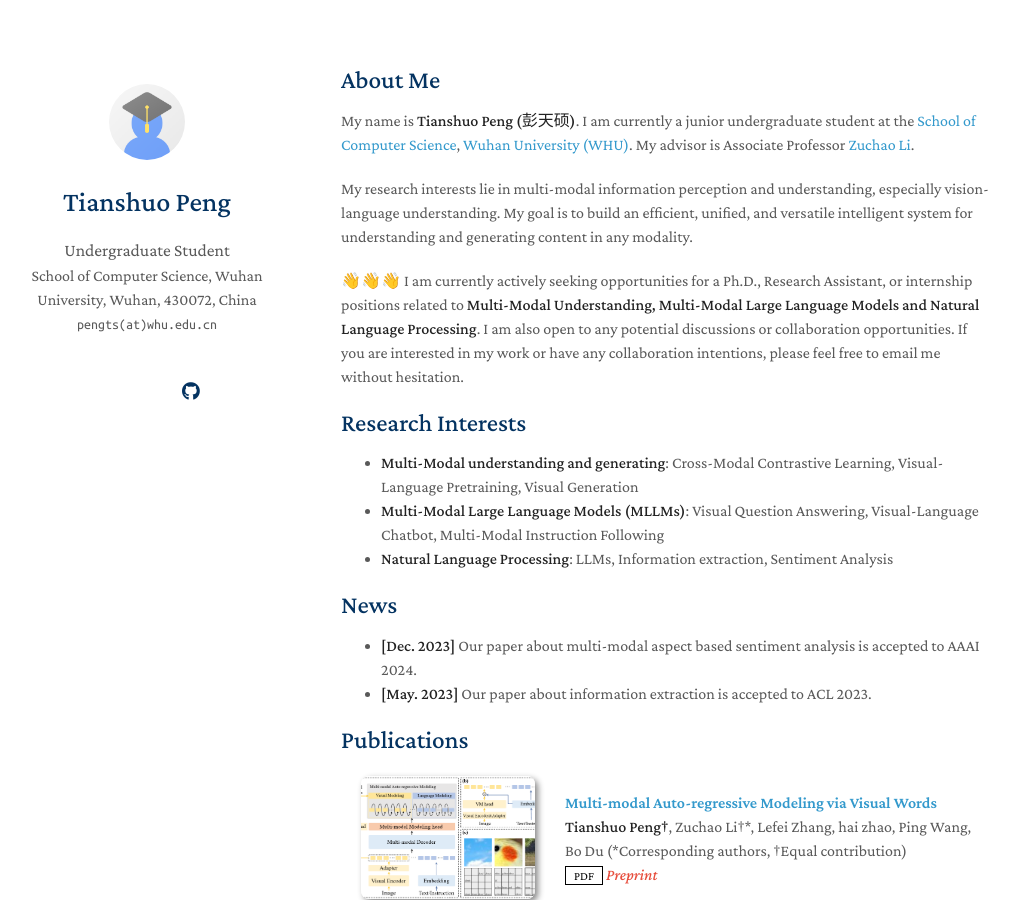
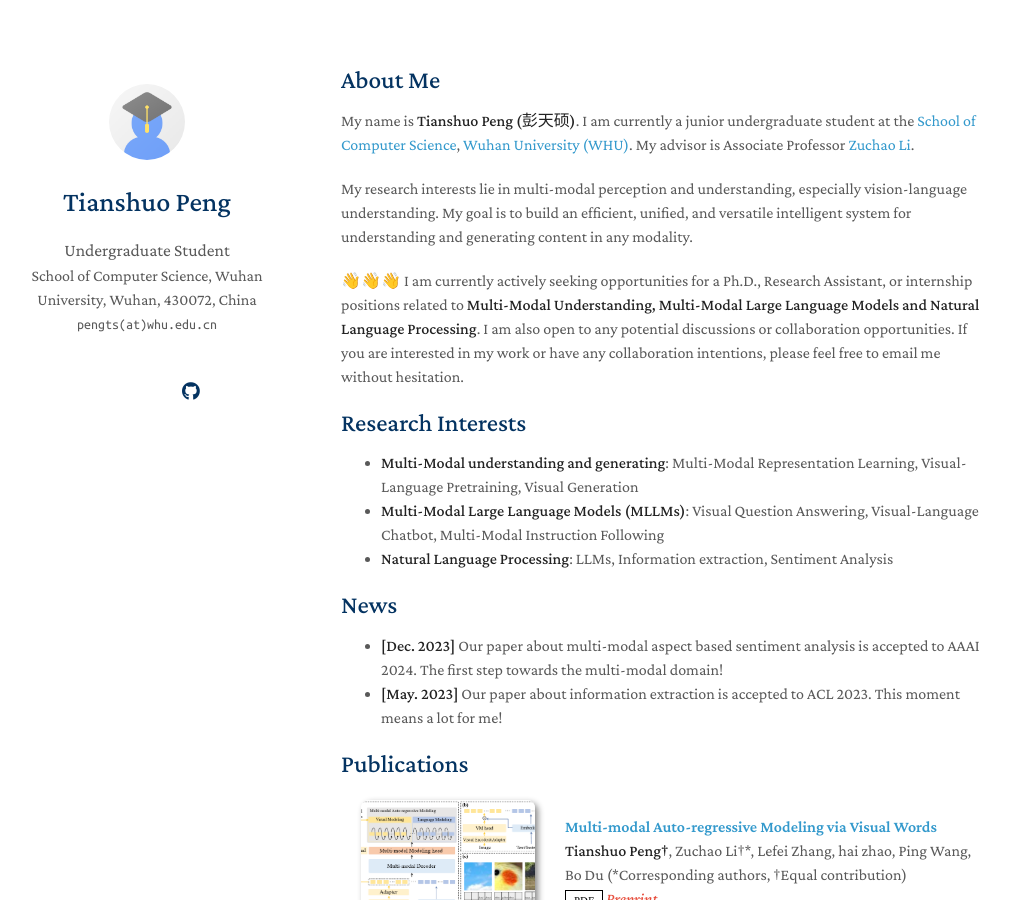
Before and after one commit to pengts/pengts.github.io, a Jekyll site: the page built from index.md, in a window 1280 px wide and 900 px high. Shown: the whole window, without its empty margins (129-1148 px from the left). Built offline with Jekyll 4.4.1, drawn with Linux system fonts in a browser that asks for light colours; nearby versions of some CDN libraries; a style sheet for code colours, icons or effects is not loaded; our own code applies the rules of GitHub Pages for plain Markdown files.

Commit message:
Update index.md

```diff
--- a/index.md
+++ b/index.md
@@ -6,18 +6,18 @@ layout: homepage
 
 My name is <strong>Tianshuo Peng (彭天硕)</strong>. I am currently a junior undergraduate student at the [School of Computer Science](https://cs.whu.edu.cn/), [Wuhan University (WHU)](https://www.whu.edu.cn/). My advisor is Associate Professor [Zuchao Li](https://zcli-charlie.github.io/).
 
-My research interests lie in multi-modal information perception and understanding, especially vision-language understanding. My goal is to build an efficient, unified, and versatile intelligent system for understanding and generating content in any modality.
+My research interests lie in multi-modal perception and understanding, especially vision-language understanding. My goal is to build an efficient, unified, and versatile intelligent system for understanding and generating content in any modality.
 
 👋👋👋 I am currently actively seeking opportunities for a Ph.D., Research Assistant, or internship positions related to <strong>Multi-Modal Understanding, Multi-Modal Large Language Models and Natural Language Processing</strong>. I am also open to any potential discussions or collaboration opportunities. If you are interested in my work or have any collaboration intentions, please feel free to email me without hesitation.
 
 ## Research Interests
-- **Multi-Modal understanding and generating**: Cross-Modal Contrastive Learning, Visual-Language Pretraining, Visual Generation
+- **Multi-Modal understanding and generating**: Multi-Modal Representation Learning, Visual-Language Pretraining, Visual Generation
 - **Multi-Modal Large Language Models (MLLMs)**: Visual Question Answering, Visual-Language Chatbot, Multi-Modal Instruction Following
 - **Natural Language Processing**: LLMs, Information extraction, Sentiment Analysis
 
 ## News
 
-- **[Dec. 2023]** Our paper about multi-modal aspect based sentiment analysis is accepted to AAAI 2024.
-- **[May. 2023]** Our paper about information extraction is accepted to ACL 2023.
+- **[Dec. 2023]** Our paper about multi-modal aspect based sentiment analysis is accepted to AAAI 2024. The first step towards the multi-modal domain!
+- **[May. 2023]** Our paper about information extraction is accepted to ACL 2023. This moment means a lot for me!
 
 {% include_relative _includes/publications.md %}
```
